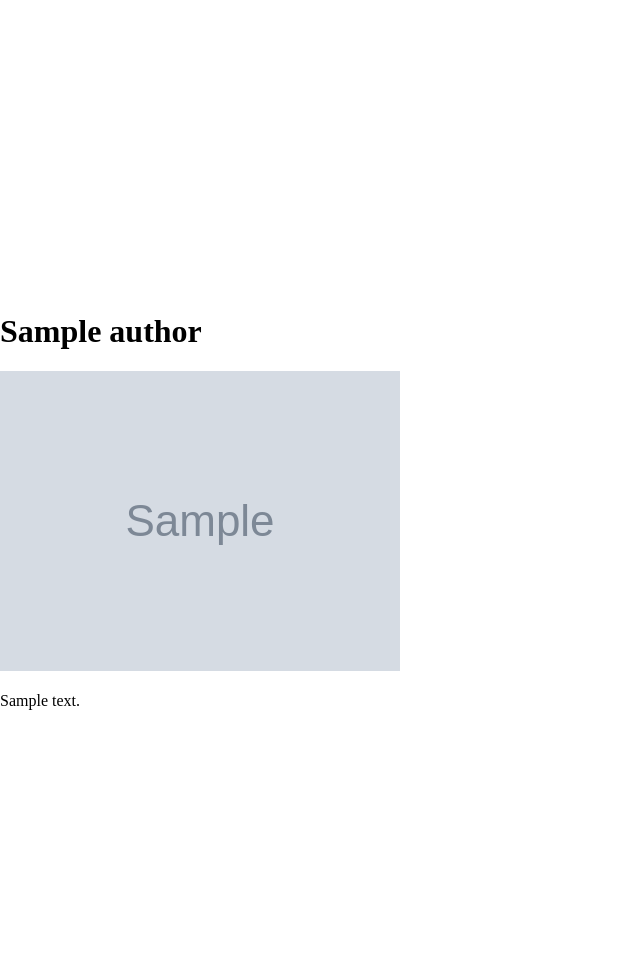
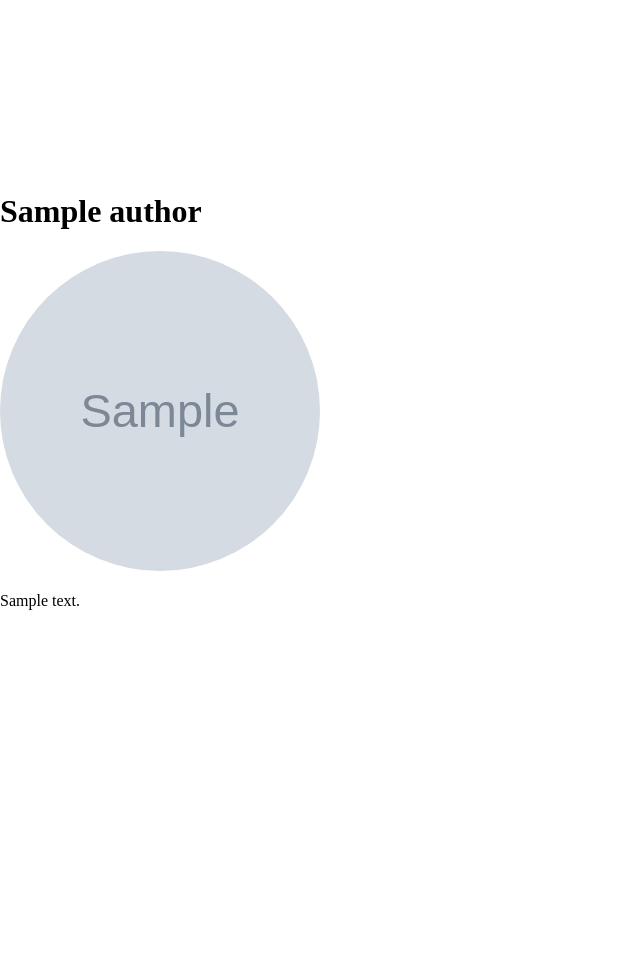
Before and after one commit to khzaw/glints-interview, a Django app: page /authors/1/ in a window 1280 px wide. Shown: the part 268-1234 px from the top of the page, without its empty margins (0-640 px from the left). After the commit the page ends 878 px from the top, so only its background shows below. Run offline with Django 3.2, Linux system fonts and the light colour scheme; tables that the repository leaves empty hold one stand-in row (values such as "Sample post"); grey boxes marked "Sample" are stand-in pictures; some libraries are stand-ins or nearby versions.

Commit message:
Style author detail page

```diff
--- a/glints/static/css/style.css
+++ b/glints/static/css/style.css
@@ -114,3 +114,16 @@ img {
 .tags-list-container .tags-list {
   list-style: none;
 }
+
+/* author-detail */
+.author-detail {
+  display: flex;
+}
+.author-detail img {
+  border-radius: 50%;
+  height: 20rem;
+  width: 20rem;
+}
+.author-detail .bio {
+  text-align: justify;
+}
--- a/glints/templates/author/author_detail.html
+++ b/glints/templates/author/author_detail.html
@@ -3,9 +3,15 @@
 {% block title %}{{ author.name }}{% endblock title %}
 
 {% block content %}
-  <div class="container author-detail">
-    <h1 class="title">{{ author.name }}</h1>
-    <img class="image" src="{{ author.image }}">
-    <p class="bio">{{ author.bio }}</p>
+  <div class="author-detail">
+    <div class="row">
+      <div class="column">
+        <h1 class="title">{{ author.name }}</h1>
+      <div>
+      <div class="column">
+        <img class="image" src="{{ author.image }}">
+        <p class="bio">{{ author.bio }}</p>
+      </div>
+    </div>
   </div>
 {% endblock content %}
```
